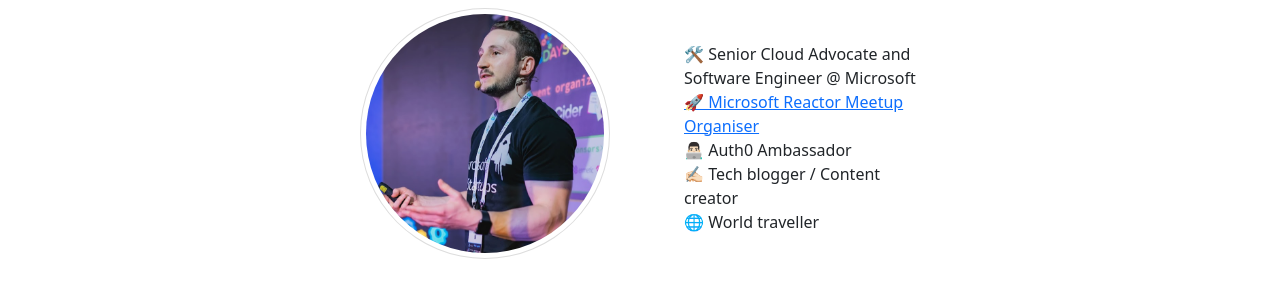
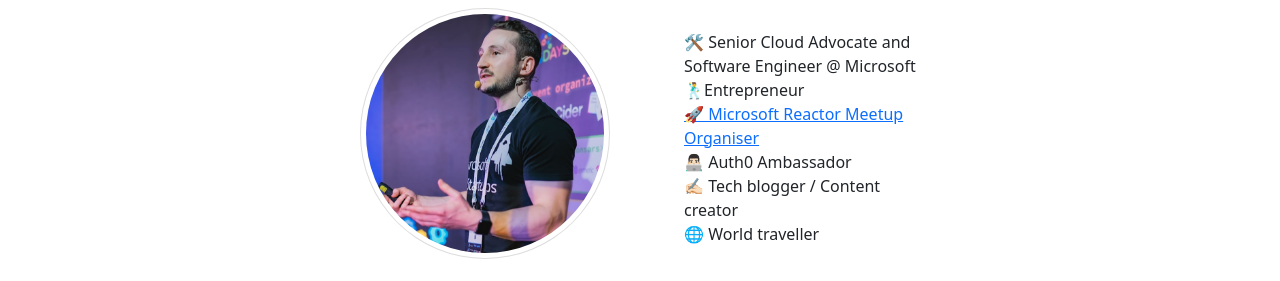
Before and after one commit to liamchampton/portfolio, a plain HTML site: page index.html in a window 1280 px wide. Shown: the part 214-495 px from the top of the page. Drawn offline with nearby package versions, Linux system fonts and the light colour scheme; a script that the page names is missing.

Commit message:
update bio

```diff
--- a/index.html
+++ b/index.html
@@ -48,6 +48,7 @@
             <div class="col-sm-3">
                 <ul>
                     <li><span>&#x1F6E0;</span> Senior Cloud Advocate and Software Engineer @ Microsoft</li>
+                    <li><span>&#x1F57A;</span>Entrepreneur</li>
                     <li><a href="https://www.meetup.com/microsoft-reactor-london/"><span>&#x1F680;</span> Microsoft
                             Reactor Meetup Organiser</a></li>
                     <li><span>&#x1F468;&#x1F3FB;&#x200D;&#x1F4BB;</span> Auth0 Ambassador</li>
```
